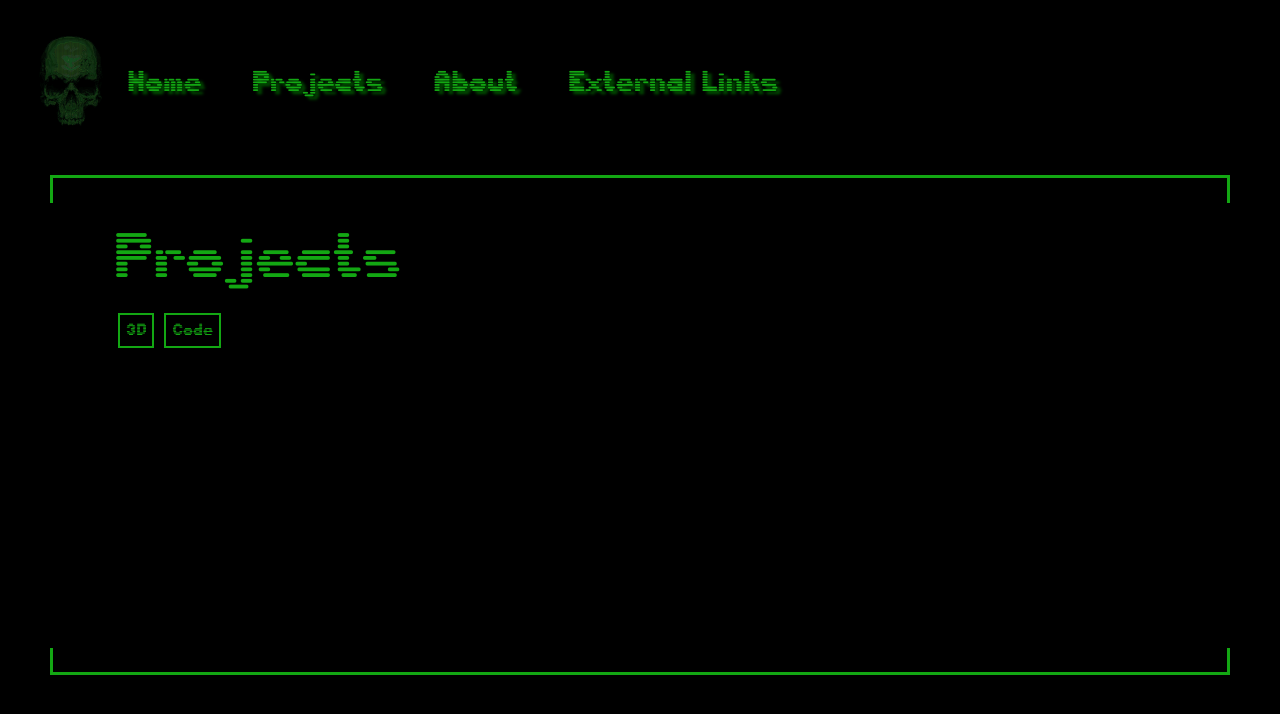
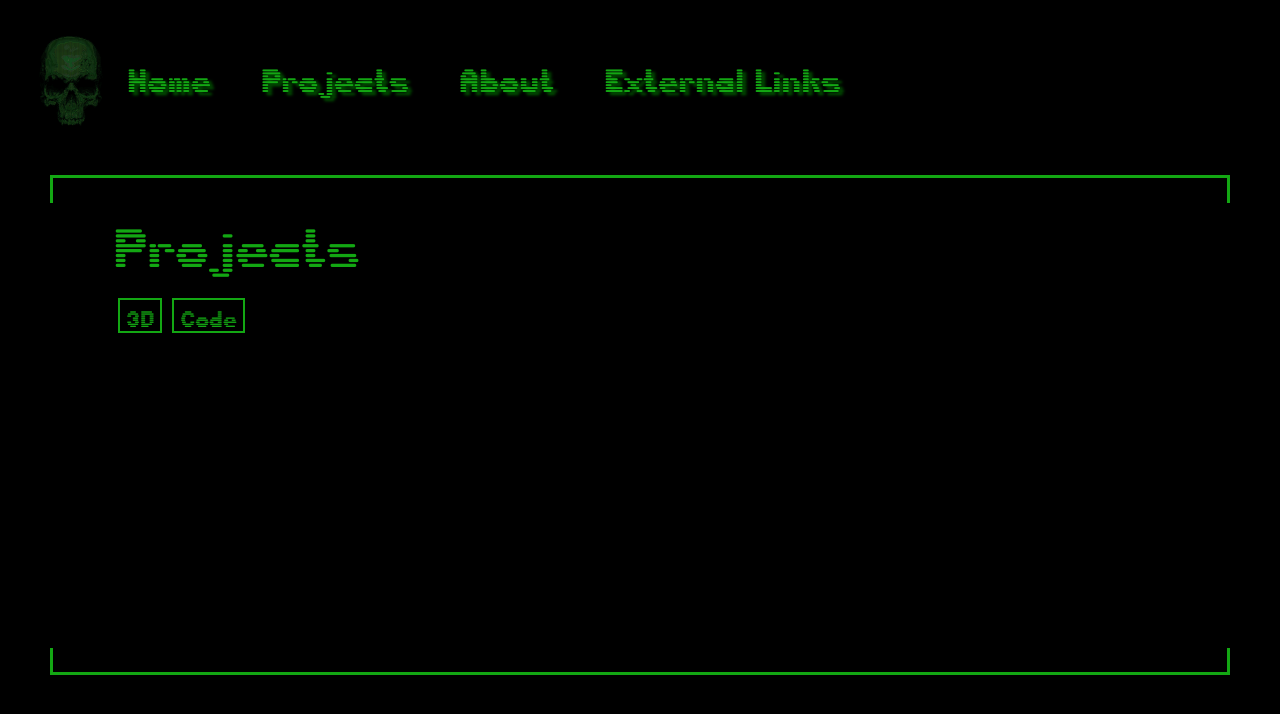
Before and after one commit to Mattprotz/Terminal, a React (Create React App) app: page /projects in a window 1280 px wide. Shown: the top 714 px of the page. Built offline with nearby package versions, Linux system fonts and the light colour scheme; a web font is replaced by a local one.

Commit message:
update css

```diff
--- a/src/App.css
+++ b/src/App.css
@@ -19,7 +19,7 @@ body{
   display: flex;
   align-items: center;
   justify-content:flex-start;
-  font-size: 32px;
+  font-size: 36px;
   text-decoration: none;
   text-shadow: darkgreen 4px 3px 3px;
 }
@@ -38,6 +38,7 @@ body{
 .image{
   width: 100px;
   margin: 6px;
+
 }
 
 .view-container{
@@ -70,7 +71,7 @@ body{
   /* align-items:center; */
   text-decoration: none;
   color: rgb(19, 167, 19);
-  font-size: 70px;
+  font-size: 60px;
 }
 
 .project-tabs{
@@ -89,7 +90,7 @@ body{
   float: inline-end;
   height: 35px;
   margin: 5px;
-  font-size: 18px;
+  font-size: 25px;
   background-color: black;
   color: rgb(19, 167, 19);
   border: 2px solid rgb(19, 167, 19);
@@ -141,7 +142,7 @@ body{
 
 .work-list{
   list-style-type: none;
-  font-size:18px;
+  font-size:25px;
   margin: 10px;
 }
 
--- a/src/App.js
+++ b/src/App.js
@@ -1,4 +1,4 @@
-import React, { useState } from "react";
+import React from "react";
 import { Route, Routes, Link, BrowserRouter } from "react-router-dom";
 import "bootstrap/dist/css/bootstrap.min.css";
 import "./App.css";
@@ -6,9 +6,9 @@ import About from "./pages/About";
 import Projects from "./pages/Projects";
 import External from "./pages/External";
 import Home from "./pages/Home";
-
 import ThreeD from "./ProjectFolder/ThreeD";
 import Code from "./ProjectFolder/Code";
+
 
 export default function App() {
 
@@ -17,9 +17,9 @@ export default function App() {
       <div>
         <div className="navbar">
           <div className="image-container">
-            <img className="image" alt="skull-art" src="/skull.png" />
+            <img src="skull.png" className="image" alt="skull-art"/>
           </div>
-          <Link to="/home">Home</Link>
+          <Link to="/">Home</Link>
           <Link to="/projects">Projects</Link>
           <Link to="/about">About</Link>
           <Link to="/external">External Links</Link>
--- a/src/ProjectFolder/Art.js
+++ b/src/ProjectFolder/Art.js
@@ -6,8 +6,8 @@ const artList = [
       year: 2023,
       description: "In this three-dimensional homage to Bangkok's iconic electrical poles, I sought to capture the mesmerizing dance of wires that crisscross the cityscape like a tangled symphony.",
       imageUrls: [
-        "/3D_Folder/Sky1.jpg",
-        "/3D_Folder/Sky2.jpg"
+        "3D_Folder/Sky1.jpg",
+        "3D_Folder/Sky2.jpg"
       ]
     },
     {
@@ -16,8 +16,8 @@ const artList = [
       year: 2023,
       description: "As the foundation for an immersive game experience, this 3D project transports players into a kaleidoscopic world where reality blurs and the boundaries of the mind dissolve.",
       imageUrls: [
-        "/3D_Folder/Rico1.jpg",
-        "/3D_Folder/Rico2.jpg",
+        "3D_Folder/Rico1.jpg",
+        "3D_Folder/Rico2.jpg",
         "/3D_Folder/Rico3.jpg",
         "/3D_Folder/Rico4.jpg"
       ]
--- a/src/ProjectFolder/codingProjects.js
+++ b/src/ProjectFolder/codingProjects.js
@@ -31,8 +31,8 @@ const codingProjects = [
         description:"Mobile Networking Application Chatter is a public messaging application. Designed for mobile devices, users can communicate via text, images, even share their location. iOS and Android users can access offline messaging using Firestore database storage.",
         githubRepo:"https://github.com/Mattprotz/Chatter",
         imageUrls:[
-          "/Code_Folder/chatter1.png",
-          "/Code_Folder/chatter2.png"
+          "Code_Folder/chatter1.png",
+          "Code_Folder/chatter2.png"
         ]
       }
 ]
```
Also changed, not shown: public/manifest.json.
